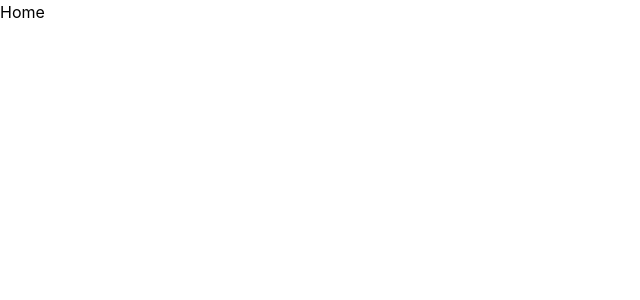
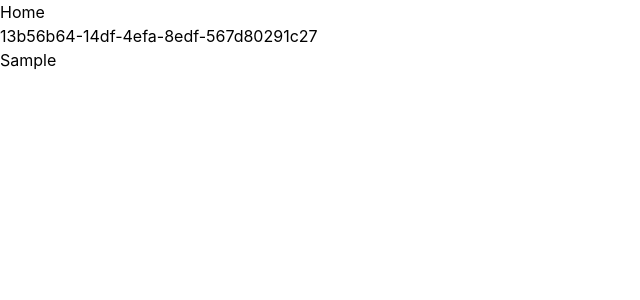
Before and after one commit to javi-diaz47/skess, a React (Vite) app in the folder frontend/: page / in a window 1280 px wide. Both pictures are taken after typing "Sample" into the empty fields and a click on the button 366 px from the left and 140 px from the top of the page. Shown: the top 300 px of the page, without its empty margins (0-640 px from the left). Built offline with nearby package versions, Linux system fonts and the light colour scheme.

Commit message:
feat(frontend): manage websocket connection via WebsocketContext

```diff
--- /dev/null
+++ b/frontend/src/Home.tsx
@@ -0,0 +1,14 @@
+import { useContext } from "react"
+import { SessionContext } from "./context/SessionContext"
+
+export function Home() {
+
+  const { session } = useContext(SessionContext)
+  return (
+    <div>
+      <h2>Home</h2>
+      <p>{session.id}</p>
+      <p>{session.name}</p>
+    </div>
+  )
+}
--- /dev/null
+++ b/frontend/src/context/Websockets.tsx
@@ -0,0 +1,46 @@
+import { createContext, useContext, useEffect, useRef, type Ref } from "react";
+import { SessionContext } from "./SessionContext";
+
+export interface WebsocketSession {
+  ws: Ref<WebSocket | null>
+}
+
+export const WebsocketContext = createContext<WebsocketSession | null>(null)
+
+export const WebsocketProvider = ({ children }) => {
+
+  const { session, hasSession } = useContext(SessionContext)
+  const ws = useRef<WebSocket | null>(null)
+
+
+  const onMessage = (ev: MessageEvent<any>) => {
+    ev.preventDefault()
+    console.log(ev.data)
+  }
+
+
+  useEffect(() => {
+
+    if (!hasSession()) return;
+
+    const URI = "ws://127.0.0.1:8000/ws"
+    ws.current = new WebSocket(`${URI}/${session.id}`)
+
+    ws.current.addEventListener("message", onMessage)
+
+    return () => {
+      ws.current.removeEventListener("message", onMessage)
+    }
+
+
+  }, [session])
+
+  return (
+    <WebsocketContext.Provider value={{
+      ws
+    }}>
+      {children}
+    </WebsocketContext.Provider>
+  )
+
+}
--- a/frontend/src/main.tsx
+++ b/frontend/src/main.tsx
@@ -5,6 +5,7 @@ import { BrowserRouter, Route, Routes } from 'react-router'
 import { ProtectedRoutes } from './ProtectedRoutes.tsx'
 import { SessionProvider } from './context/SessionContext.tsx'
 import { Login } from './Login.tsx'
+import { Home } from './Home.tsx'
 
 
 createRoot(document.getElementById('root')!).render(
@@ -15,7 +16,7 @@ createRoot(document.getElementById('root')!).render(
           <Route path="/login" element={<Login />} />
 
           <Route element={<ProtectedRoutes />}>
-            <Route path="/" element={<h1>Home</h1>} />
+            <Route path="/" element={<Home />} />
           </Route>
 
         </Routes>
```
